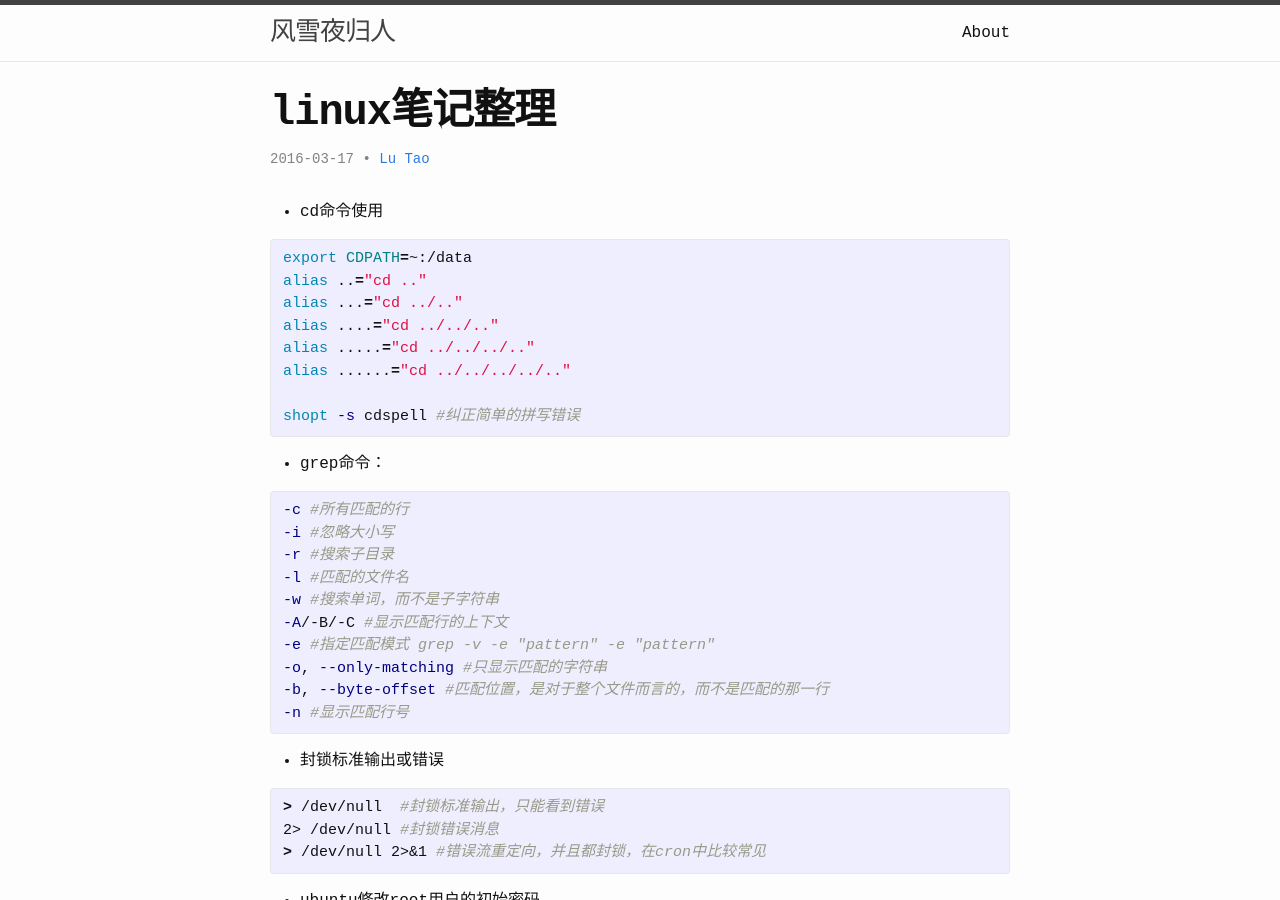
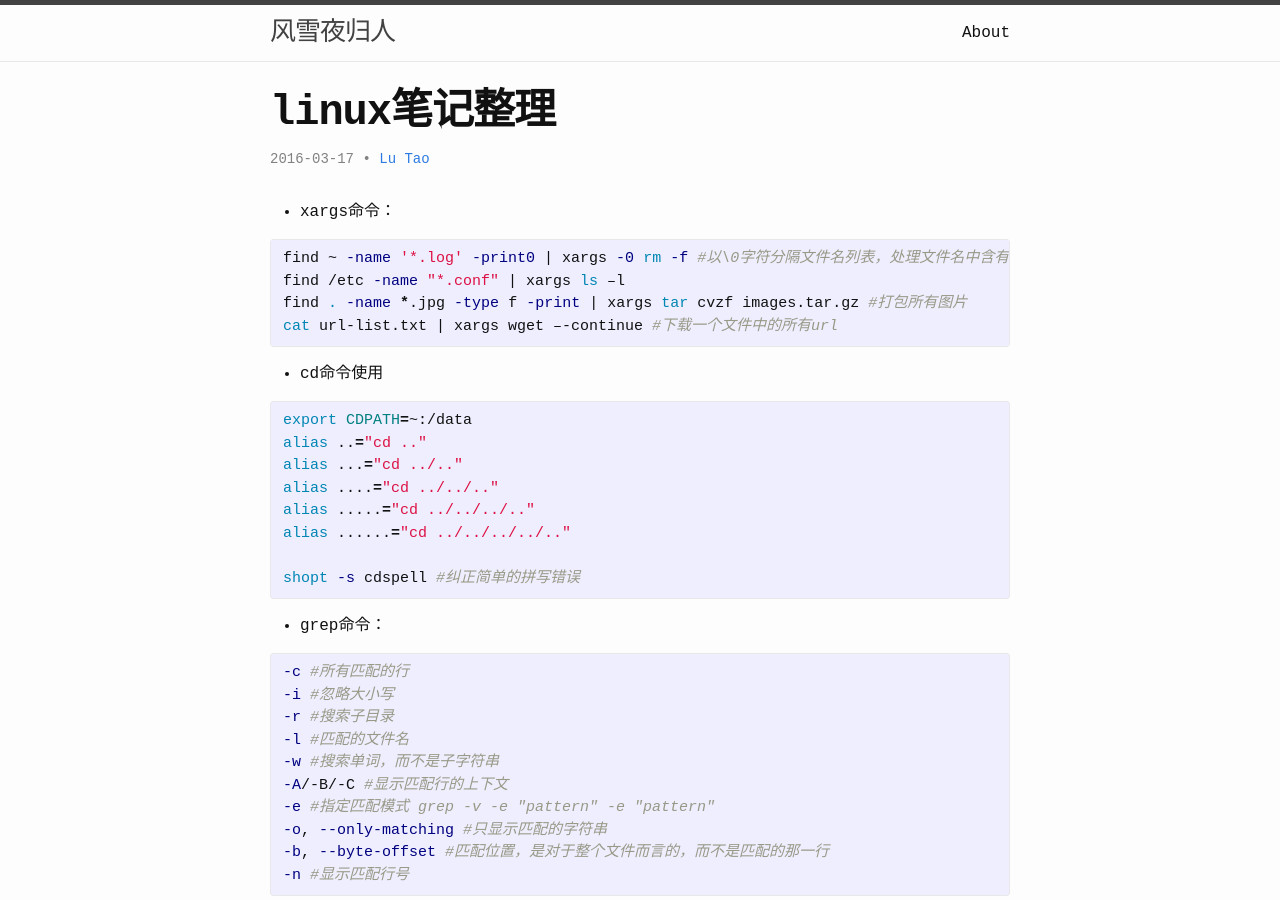
Before and after one commit to lutaoact/lutaoact.github.io, a Jekyll site: the page built from _posts/2016-03-17-linux-skill.markdown, in a window 1280 px wide and 900 px high. Built offline with Jekyll 4.4.1, drawn with Linux system fonts in a browser that asks for light colours.

Commit message:
linux skill: xargs

```diff
--- a/_posts/2016-03-17-linux-skill.markdown
+++ b/_posts/2016-03-17-linux-skill.markdown
@@ -4,6 +4,14 @@ title:  "linux笔记整理"
 date:   2016-03-17 09:58:27 +0800
 categories: linux bash
 ---
+
+* xargs命令：
+{% highlight sh %}
+find ~ -name '*.log' -print0 | xargs -0 rm -f #以\0字符分隔文件名列表，处理文件名中含有空格的情况
+find /etc -name "*.conf" | xargs ls –l
+find . -name *.jpg -type f -print | xargs tar cvzf images.tar.gz #打包所有图片
+cat url-list.txt | xargs wget –-continue #下载一个文件中的所有url
+{% endhighlight %}
 
 * cd命令使用
 {% highlight sh %}
```
